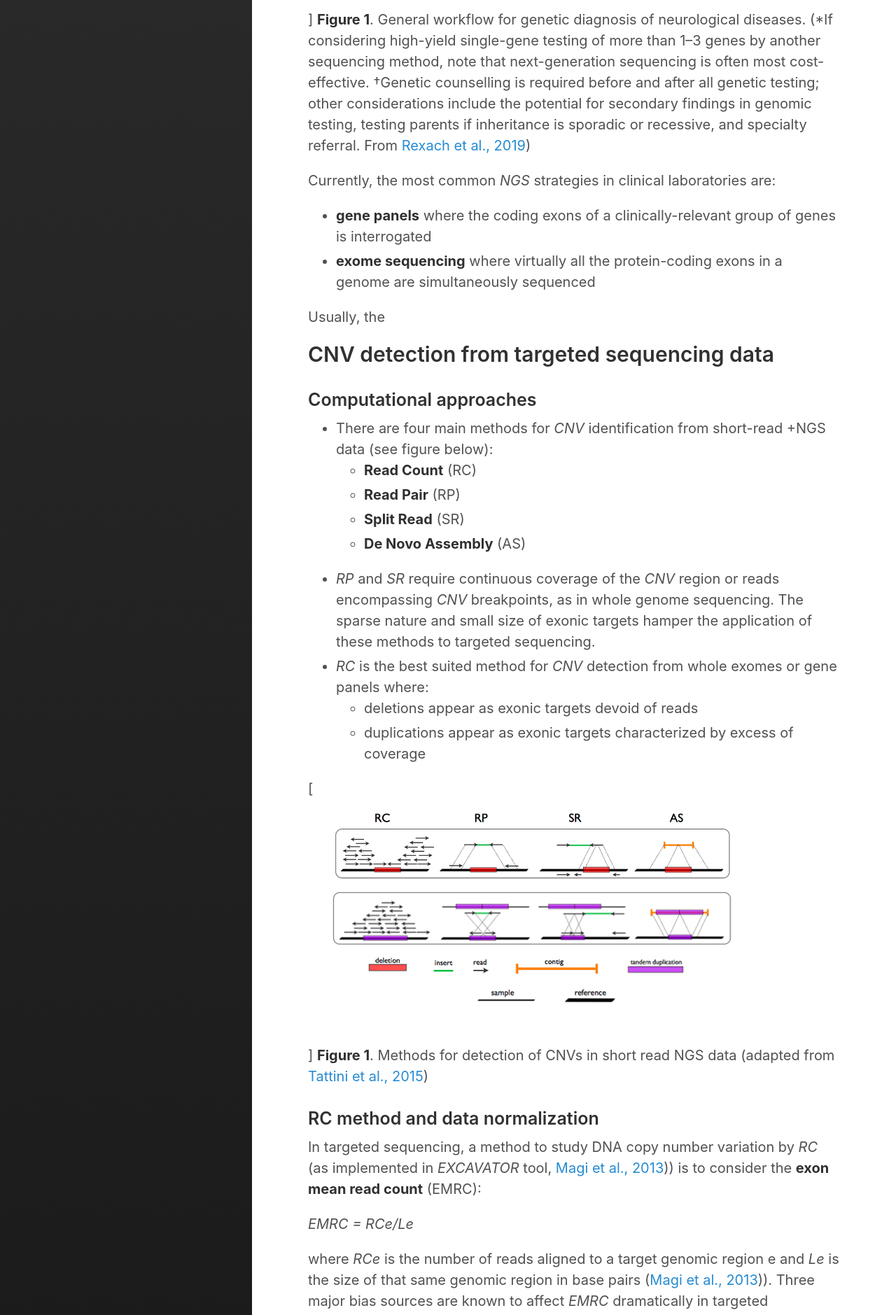
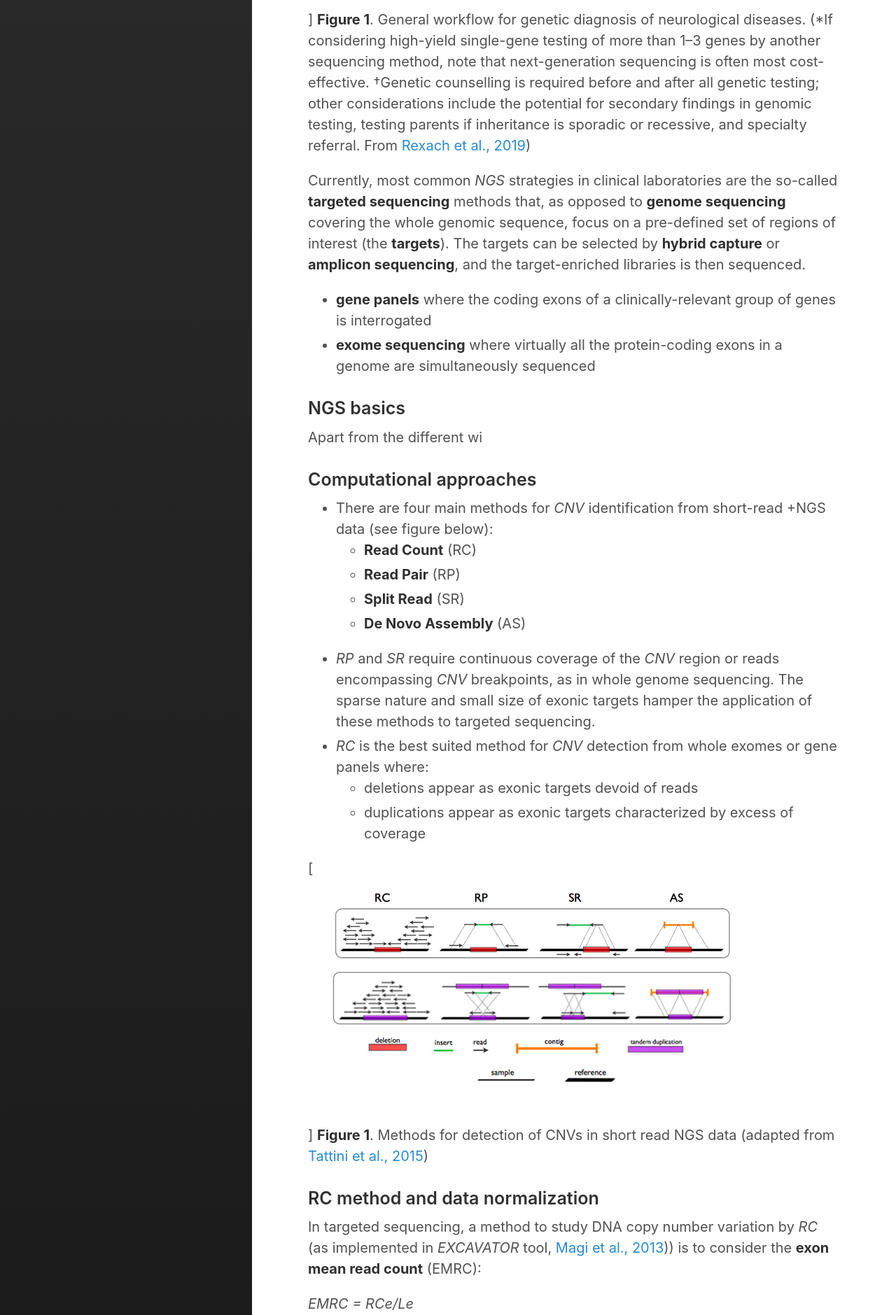
Before and after one commit to sigu-training/clinical_genomics, a Jekyll site: the page built from lectures/bioinfo_ngs.md, in a window 1280 px wide. Shown: the part 1276-3155 px from the top of the page at 70% size. Built offline with Jekyll 4.4.1, drawn with Linux system fonts in a browser that asks for light colours; some of the changed text lies outside the part shown.

Commit message:
Update bioinfo_ngs.md

```diff
--- a/lectures/bioinfo_ngs.md
+++ b/lectures/bioinfo_ngs.md
@@ -21,16 +21,14 @@ In the context of disorders with a recognized strong genetic contribution such a
 [![ngs_neuro_diagnostics]({{site.url}}{{site.baseurl}}/images/ngs_neuro_diagnostic.jpg)]
 **Figure 1**. General workflow for genetic diagnosis of neurological diseases. (\*If considering high-yield single-gene testing of more than 1–3 genes by another sequencing method, note that next-generation sequencing is often most cost-effective. †Genetic counselling is required before and after all genetic testing; other considerations include the potential for secondary findings in genomic testing, testing parents if inheritance is sporadic or recessive, and specialty referral. From [Rexach et al., 2019](https://www.thelancet.com/journals/laneur/article/PIIS1474-4422(19)30033-X/fulltext))
 
-Currently, the most common *NGS* strategies in clinical laboratories are:
+Currently, most common *NGS* strategies in clinical laboratories are the so-called **targeted sequencing** methods that, as opposed to **genome sequencing** covering the whole genomic sequence, focus on a pre-defined set of regions of interest (the **targets**). The targets can be selected by **hybrid capture** or **amplicon sequencing**, and the target-enriched libraries is then sequenced.
 
 - **gene panels** where the coding exons of a clinically-relevant group of genes is interrogated
 - **exome sequencing** where virtually all the protein-coding exons in a genome are simultaneously sequenced
 
-Usually, the
+### NGS basics
 
-
-## CNV detection from targeted sequencing data
-
+Apart from the different wi
 
 ### Computational approaches
 
```
